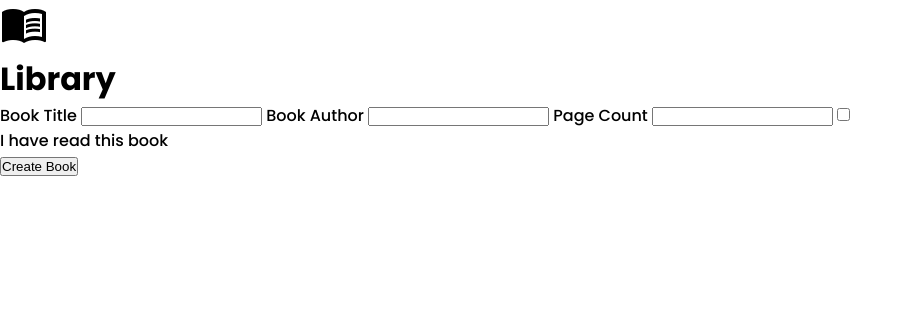
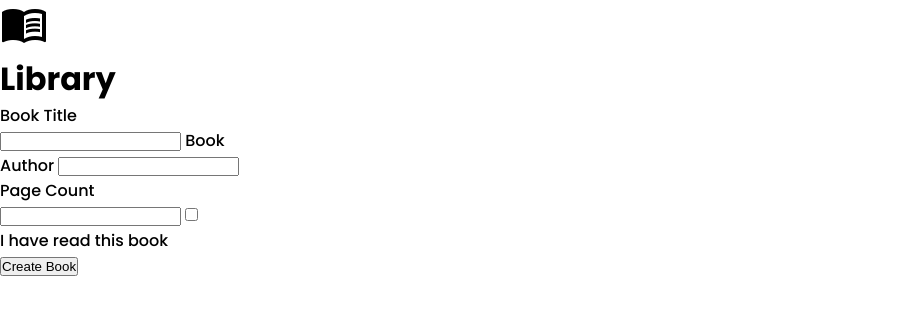
Before and after one commit to iTreykwondo/odin-library, a plain HTML site: page index.html in a window 1280 px wide. Shown: the whole page, without its empty margins (0-913 px from the left). Drawn offline with Linux system fonts and the light colour scheme.

Commit message:
Make webpage a grid

```diff
--- a/styles.css
+++ b/styles.css
@@ -9,3 +9,9 @@
 body {
   font-family: "Poppins", sans-serif;
 }
+
+.container {
+  display: grid;
+  grid-template-columns: 1fr 4fr;
+  height: 100vh;
+}
```
